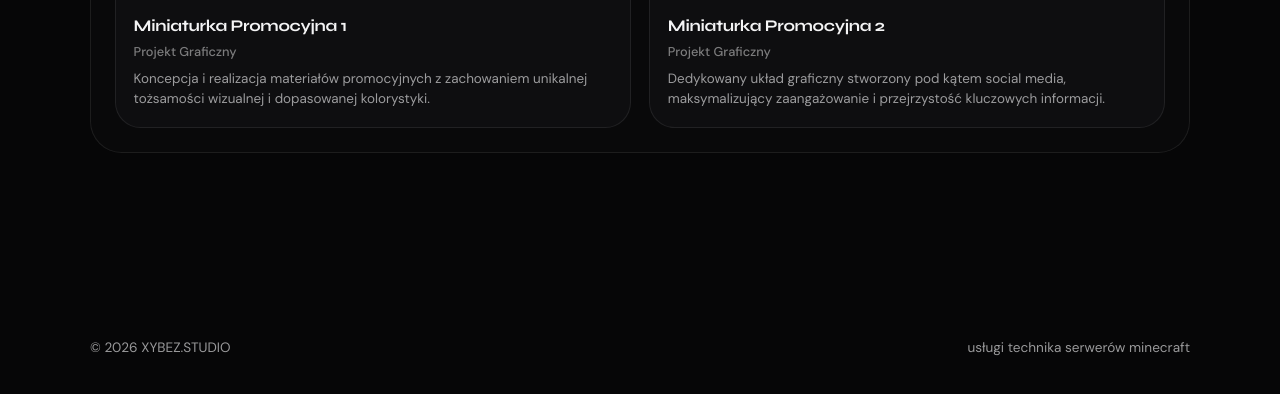
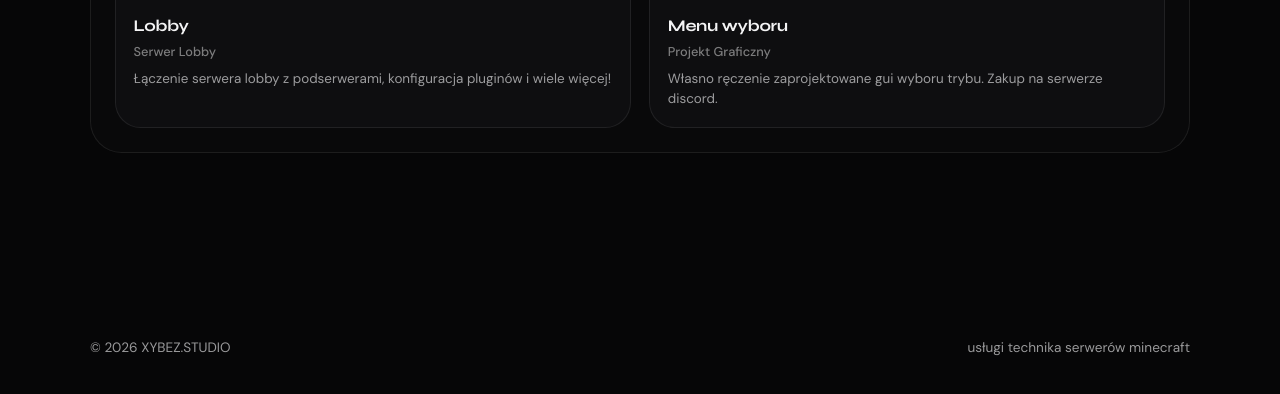
Before and after one commit to Xybez-portfolio/portfolio, a plain HTML site: page index.html in a window 1280 px wide. Shown: the part 1579-1973 px from the top of the page. Drawn offline with Linux system fonts and the light colour scheme.

Commit message:
Update index.html

```diff
--- a/index.html
+++ b/index.html
@@ -101,9 +101,9 @@
               <img src="img/miniaturka1.png" alt="Miniaturka projektu 1" loading="lazy" />
             </div>
             <div class="project-custom-body">
-              <h3 class="project-custom-title">Miniaturka Promocyjna 1</h3>
-              <p class="project-custom-sub">Projekt Graficzny</p>
-              <p class="project-custom-desc">Koncepcja i realizacja materiałów promocyjnych z zachowaniem unikalnej tożsamości wizualnej i dopasowanej kolorystyki.</p>
+              <h3 class="project-custom-title">Lobby </h3>
+              <p class="project-custom-sub">Serwer Lobby</p>
+              <p class="project-custom-desc">Łączenie serwera lobby z podserwerami, konfiguracja pluginów i wiele więcej!</p>
             </div>
           </div>
 
@@ -112,9 +112,9 @@
               <img src="img/miniaturka2.png" alt="Miniaturka projektu 2" loading="lazy" />
             </div>
             <div class="project-custom-body">
-              <h3 class="project-custom-title">Miniaturka Promocyjna 2</h3>
+              <h3 class="project-custom-title">Menu wyboru</h3>
               <p class="project-custom-sub">Projekt Graficzny</p>
-              <p class="project-custom-desc">Dedykowany układ graficzny stworzony pod kątem social media, maksymalizujący zaangażowanie i przejrzystość kluczowych informacji.</p>
+              <p class="project-custom-desc">Własno ręczenie zaprojektowane gui wyboru trybu. Zakup na serwerze discord.</p>
             </div>
           </div>
 
@@ -125,7 +125,7 @@
 
   <footer class="site-footer">
     <span>© <span id="year">2026</span> XYBEZ.STUDIO</span>
-    <span class="footer-tag">usługi technika serwerów minecraft</span>
+    <span class="footer-tag">Usługi technika serwerów minecraft</span>
   </footer>
 
   <div class="lightbox" id="lightbox" hidden>
```
